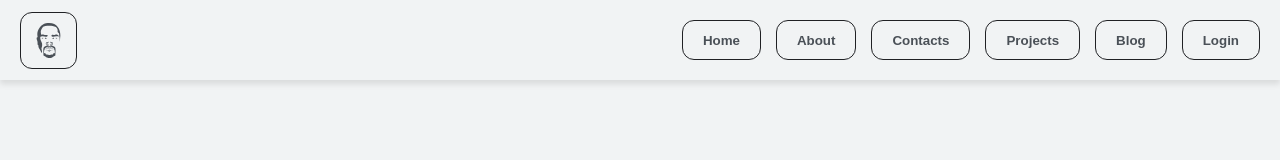
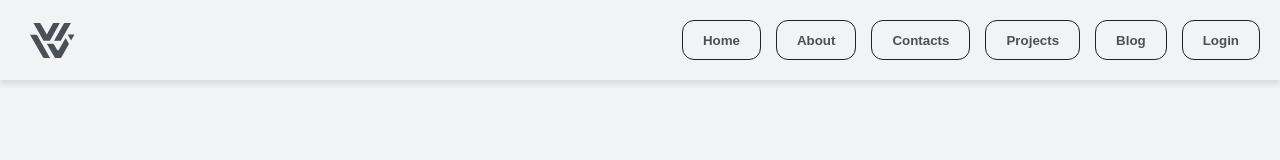
Before and after one commit to YevhenVe/myPortfolio, a React (Vite) app: page / in a window 1280 px wide. Shown: the top 160 px of the page. Built offline with nearby package versions, Linux system fonts and the light colour scheme; no server answers.

Commit message:
new logo

```diff
--- a/src/components/header/Header.scss
+++ b/src/components/header/Header.scss
@@ -19,12 +19,10 @@
             align-items: center;
             cursor: pointer;
             padding: 10px;
-            border-radius: 12px;
             font-weight: 600;
-            border: 1px solid var(--border-color);
             svg {
-                width: 35px;
-                height: 35px;
+                width: 45px;
+                height: 45px;
                 fill: var(--text-color);
             }
         }
```
Also changed, not shown: src/assets/logo.svg.
